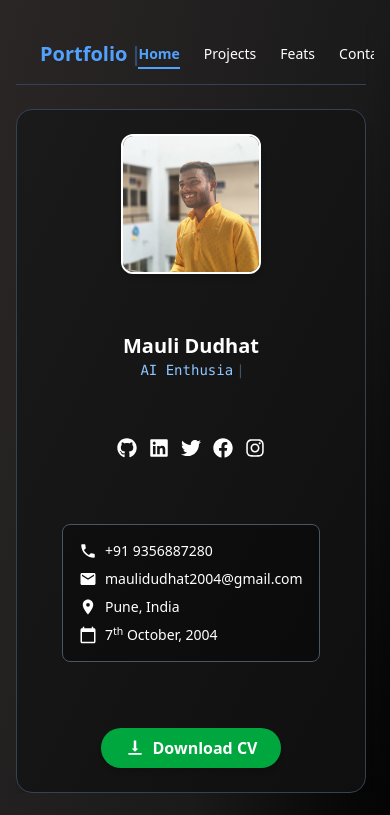
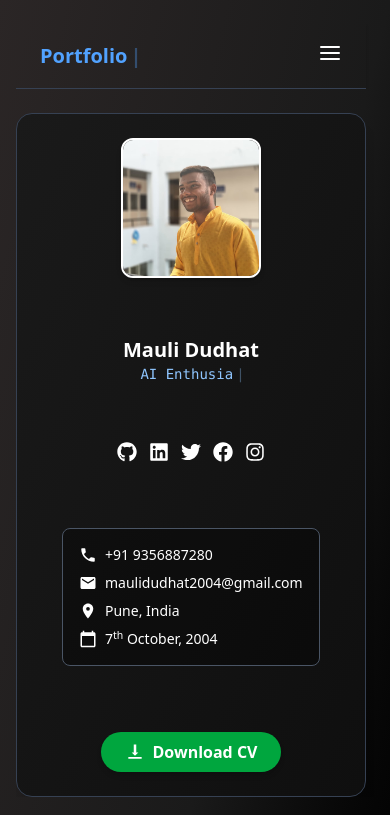
Before and after one commit to mauli-009/mauli_portfolio, a React (Vite) app: page / in a window 390 px wide. Shown: the top 815 px of the page. Built offline with nearby package versions, Linux system fonts and the light colour scheme.

Commit message:
responsive navbar

```diff
--- a/src/components/Navbar.jsx
+++ b/src/components/Navbar.jsx
@@ -1,19 +1,22 @@
-// src/components/Navbar.jsx
 import { NavLink } from "react-router-dom";
+import { Typewriter } from "react-simple-typewriter";
 import RightContentWrapper from "./RightContentWrapper";
-import { Typewriter } from "react-simple-typewriter";
+import { useState } from "react";
+import { FiMenu, FiX } from "react-icons/fi"; // For hamburger icon
 
 const Navbar = () => {
   const navItems = ["Home", "Projects", "Feats", "Contact"];
+  const [menuOpen, setMenuOpen] = useState(false);
 
   return (
     <RightContentWrapper>
       <nav className="w-full bg-background border-b border-gray-700 shadow-sm">
         <div className="max-w-7xl mx-auto px-6 py-4 flex justify-between items-center">
-          <h1 className="text-blue-400 text-xl font-bold">
+          {/* Brand / Logo */}
+          <h1 className="text-blue-400 text-xl font-bold whitespace-nowrap">
             <Typewriter
               words={['Mauli.dev', 'Portfolio', 'Projects']}
-              loop={0} // infinite loop
+              loop={0}
               cursor
               cursorStyle="|"
               typeSpeed={80}
@@ -21,7 +24,9 @@ const Navbar = () => {
               delaySpeed={1200}
             />
           </h1>
-          <ul className="flex gap-6 text-muted text-sm md:text-base">
+
+          {/* Desktop Nav */}
+          <ul className="hidden md:flex gap-6 text-muted text-sm md:text-base">
             {navItems.map((item) => (
               <li key={item}>
                 <NavLink
@@ -37,7 +42,35 @@ const Navbar = () => {
               </li>
             ))}
           </ul>
+
+          {/* Hamburger Icon */}
+          <div className="md:hidden text-white text-2xl">
+            <button onClick={() => setMenuOpen(!menuOpen)}>
+              {menuOpen ? <FiX /> : <FiMenu />}
+            </button>
+          </div>
         </div>
+
+        {/* Mobile Nav */}
+        {menuOpen && (
+          <ul className="flex flex-col items-start gap-4 px-6 pb-4 md:hidden text-muted text-sm bg-[#121212] border-t border-gray-700">
+            {navItems.map((item) => (
+              <li key={item} className="w-full">
+                <NavLink
+                  to={item === "Home" ? "/" : `/${item.toLowerCase()}`}
+                  className={({ isActive }) =>
+                    isActive
+                      ? "text-blue-400 font-semibold"
+                      : "hover:text-blue-300 transition"
+                  }
+                  onClick={() => setMenuOpen(false)} // Close on select
+                >
+                  {item}
+                </NavLink>
+              </li>
+            ))}
+          </ul>
+        )}
       </nav>
     </RightContentWrapper>
   );
```
